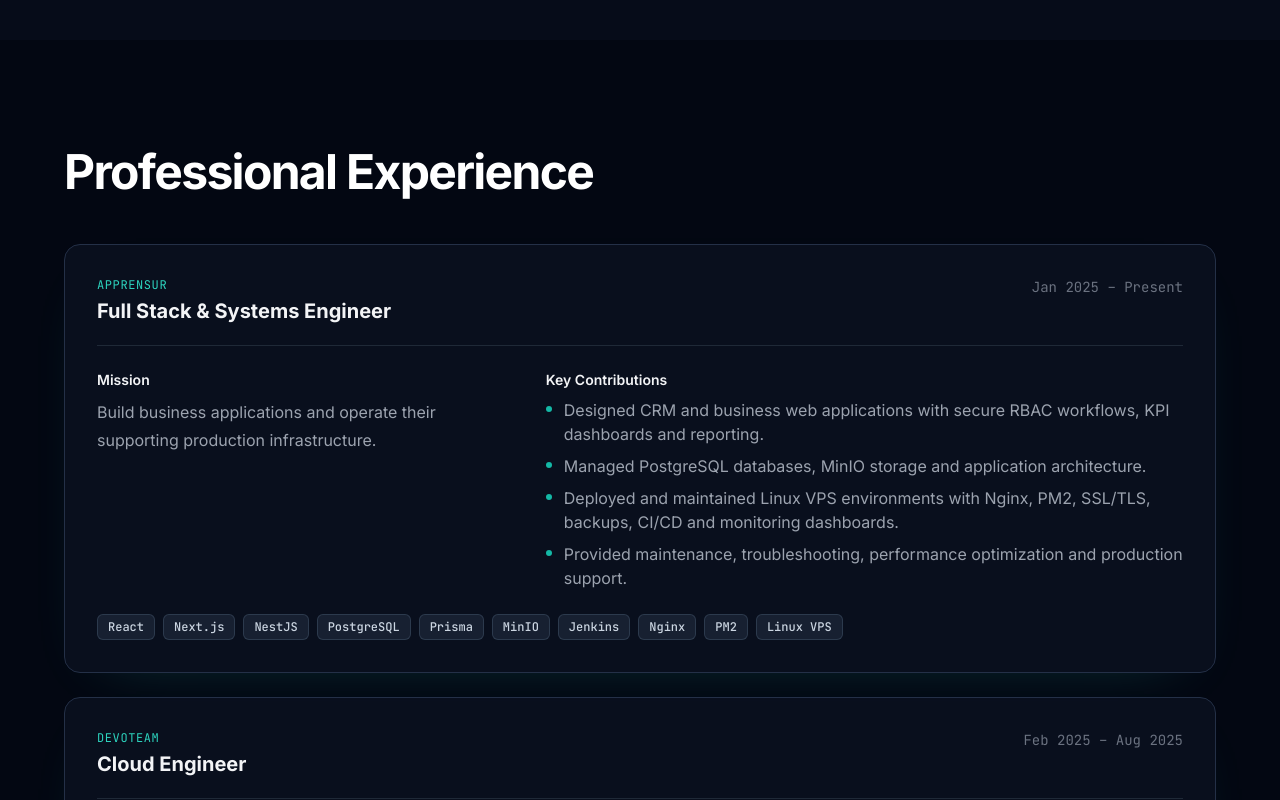
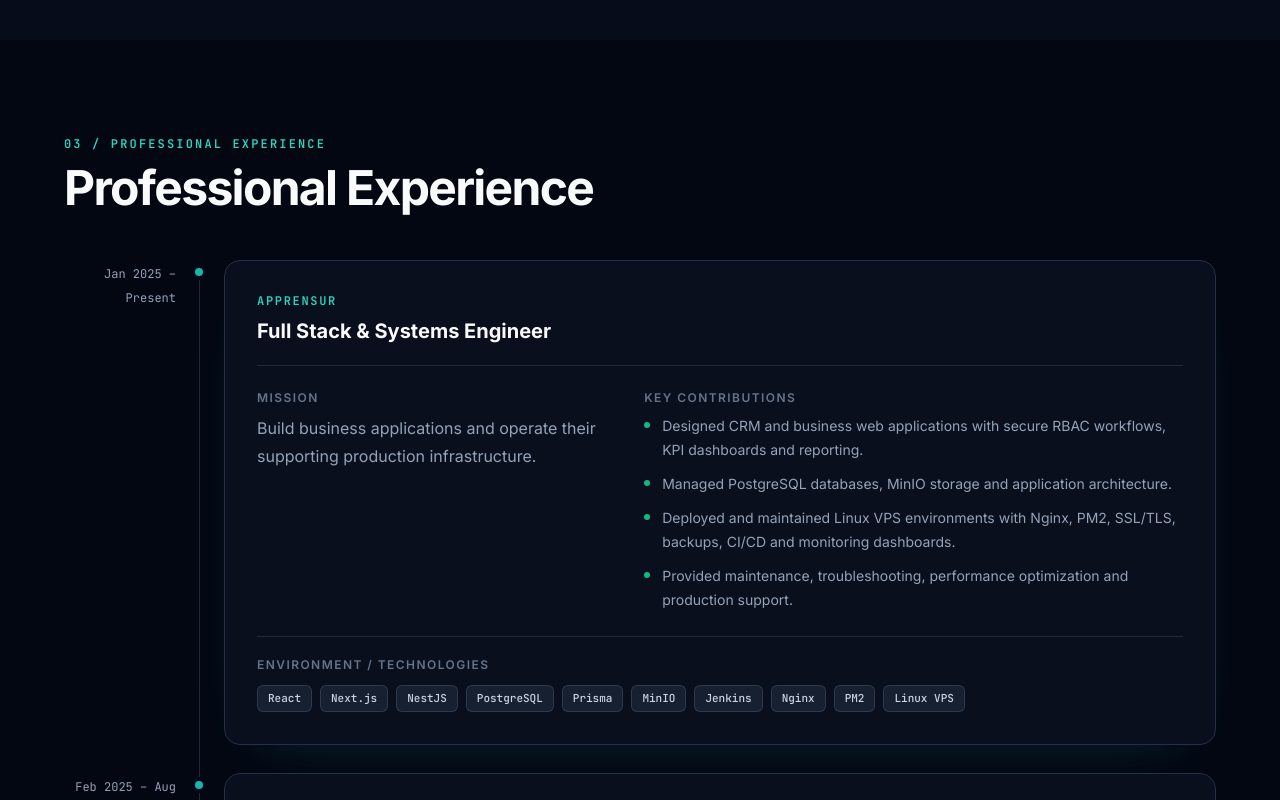
Before and after one commit to nassimfatnassi1999/portfolio-nassim, a React (Vite) app: page / in a window 1280 px wide. Shown: the part 2740-3540 px from the top of the page. Built offline with nearby package versions, Linux system fonts and the light colour scheme.

Commit message:
feat: present experience and projects as case studies

```diff
--- a/src/components/Experience.tsx
+++ b/src/components/Experience.tsx
@@ -1,5 +1,8 @@
 import type { Experience as ExperienceRecord } from '../types/portfolio';
 import { Section } from './Section';
+import { SectionHeader } from './ui/SectionHeader';
+import { SurfaceCard } from './ui/SurfaceCard';
+import { TechnologyBadge } from './ui/TechnologyBadge';
 
 type ExperienceProps = {
   experiences: ExperienceRecord[];
@@ -8,24 +11,41 @@ type ExperienceProps = {
 
 export function Experience({ experiences, labels }: ExperienceProps) {
   return (
-    <Section id="experience" className="px-4 py-24 sm:px-6 lg:px-8">
+    <Section id="experience" className="scroll-mt-20 px-4 py-24 sm:px-6 lg:px-8">
       <div className="mx-auto max-w-6xl">
-        <h2 className="section-heading text-gray-900 dark:text-white">{labels.experience}</h2>
-        <div className="mt-12 space-y-6">
+        <SectionHeader eyebrow={`03 / ${labels.experience}`} title={labels.experience} />
+        <ol className="relative mt-12 space-y-7 before:absolute before:bottom-5 before:left-[0.4375rem] before:top-5 before:w-px before:bg-slate-200 dark:before:bg-slate-800 sm:before:left-[8.45rem]">
           {experiences.map((experience) => (
-            <article key={experience.id} data-experience-id={experience.id} className="glass-card p-6 sm:p-8">
-              <header className="flex flex-wrap justify-between gap-4 border-b border-gray-200 pb-5 dark:border-gray-800">
-                <div><p className="font-mono text-xs uppercase tracking-wider text-brand-600 dark:text-brand-400">{experience.company}</p><h3 className="mt-1 text-xl font-bold">{experience.role}</h3></div>
-                <time className="font-mono text-sm text-gray-500">{experience.period}</time>
-              </header>
-              <div className="mt-6 grid gap-6 lg:grid-cols-[0.8fr_1.2fr]">
-                <div><h4 className="text-sm font-semibold">{labels.mission}</h4><p className="mt-2 leading-7 text-gray-600 dark:text-gray-400">{experience.mission}</p></div>
-                <div><h4 className="text-sm font-semibold">{labels.contributions}</h4><ul className="mt-2 space-y-2 text-gray-600 dark:text-gray-400">{experience.contributions.map((item) => <li key={item} className="flex gap-3"><span className="mt-2 h-1.5 w-1.5 shrink-0 rounded-full bg-brand-500" />{item}</li>)}</ul></div>
+            <li key={experience.id} className="relative sm:grid sm:grid-cols-[7rem_1fr] sm:gap-12">
+              <div className="mb-3 pl-7 sm:mb-0 sm:pl-0 sm:text-right">
+                <span aria-hidden="true" className="absolute left-1 top-2 h-2 w-2 rounded-full bg-brand-500 ring-4 ring-slate-50 dark:ring-slate-950 sm:left-[8.2rem]" />
+                <time className="font-mono text-xs leading-5 text-slate-500 dark:text-slate-400">{experience.period}</time>
               </div>
-              <div className="mt-6 flex flex-wrap gap-2">{experience.environment.map((item) => <span key={item} className="skill-badge text-xs">{item}</span>)}</div>
-            </article>
+              <SurfaceCard as="article" data-experience-id={experience.id} className="p-6 sm:p-8">
+                <header className="border-b border-slate-200/80 pb-5 dark:border-slate-800">
+                  <p className="font-mono text-xs font-semibold uppercase tracking-[0.14em] text-brand-600 dark:text-brand-400">{experience.company}</p>
+                  <h3 className="mt-2 text-xl font-bold text-slate-950 dark:text-slate-50">{experience.role}</h3>
+                </header>
+                <div className="mt-6 grid gap-7 lg:grid-cols-[0.8fr_1.2fr]">
+                  <div>
+                    <h4 className="text-xs font-semibold uppercase tracking-[0.12em] text-slate-500">{labels.mission}</h4>
+                    <p className="mt-2 leading-7 text-slate-600 dark:text-slate-400">{experience.mission}</p>
+                  </div>
+                  <div>
+                    <h4 className="text-xs font-semibold uppercase tracking-[0.12em] text-slate-500">{labels.contributions}</h4>
+                    <ul className="mt-2 space-y-2.5 text-sm leading-6 text-slate-600 dark:text-slate-400">
+                      {experience.contributions.map((item) => <li key={item} className="flex gap-3"><span aria-hidden="true" className="mt-2 h-1.5 w-1.5 shrink-0 rounded-full bg-emerald-500" /><span>{item}</span></li>)}
+                    </ul>
+                  </div>
+                </div>
+                <div className="mt-6 border-t border-slate-200/80 pt-5 dark:border-slate-800">
+                  <h4 className="mb-3 text-xs font-semibold uppercase tracking-[0.12em] text-slate-500">{labels.environment} / {labels.technologies}</h4>
+                  <div className="flex flex-wrap gap-2">{experience.environment.map((item) => <TechnologyBadge key={item}>{item}</TechnologyBadge>)}</div>
+                </div>
+              </SurfaceCard>
+            </li>
           ))}
-        </div>
+        </ol>
       </div>
     </Section>
   );
--- a/src/components/Projects.tsx
+++ b/src/components/Projects.tsx
@@ -1,25 +1,61 @@
 import { ExternalLink } from 'lucide-react';
 import type { Project } from '../types/portfolio';
 import { Section } from './Section';
+import { SectionHeader } from './ui/SectionHeader';
+import { StatusIndicator } from './ui/StatusIndicator';
+import { SurfaceCard } from './ui/SurfaceCard';
+import { TechnologyBadge } from './ui/TechnologyBadge';
 
 type ProjectsProps = { projects: Project[]; labels: Record<string, string> };
 
 export function Projects({ projects, labels }: ProjectsProps) {
   return (
-    <Section id="projects" className="bg-white/50 px-4 py-24 dark:bg-gray-900/40 sm:px-6 lg:px-8" threshold={0}>
+    <Section id="projects" className="scroll-mt-20 bg-white/50 px-4 py-24 dark:bg-slate-900/35 sm:px-6 lg:px-8" threshold={0}>
       <div className="mx-auto max-w-7xl">
-        <div className="mb-12 max-w-3xl"><h2 className="section-heading">{labels.projects}</h2><p className="text-gray-600 dark:text-gray-400">{labels.projectsIntro}</p></div>
-        <div className="grid gap-6 md:grid-cols-2 xl:grid-cols-3">
+        <SectionHeader eyebrow={`04 / ${labels.projects}`} title={labels.projects} description={labels.projectsIntro} />
+        <div className="mt-12 grid gap-6 lg:grid-cols-2">
           {projects.map((project) => (
-            <article key={project.id} data-project-id={project.id} className="glass-card flex h-full flex-col p-6">
-              <div className="flex items-center justify-between gap-3"><span className="font-mono text-xs text-terminal-green">● {project.status}</span><span className="font-mono text-[10px] uppercase tracking-wider text-gray-500">{project.priority}</span></div>
-              <h3 className="mt-4 text-xl font-bold">{project.title}</h3>
-              <p className="mt-1 text-sm text-brand-600 dark:text-brand-400">{project.subtitle}</p>
-              <p className="mt-4 text-sm leading-6 text-gray-600 dark:text-gray-400">{project.problem}</p>
-              <p className="mt-4 border-l-2 border-brand-500/40 pl-3 font-mono text-xs leading-6 text-gray-500 dark:text-gray-400">{project.architecture}</p>
-              <div className="mt-5 flex flex-wrap gap-2">{project.technologies.map((item) => <span key={item} className="skill-badge text-xs">{item}</span>)}</div>
-              {project.links.length > 0 && <div className="mt-auto pt-6">{project.links.map((link) => <a key={link.url} href={link.url} target="_blank" rel="noopener noreferrer" className="inline-flex min-h-11 items-center gap-2 text-sm font-semibold text-brand-600 dark:text-brand-400">{link.label}<ExternalLink className="h-4 w-4" /></a>)}</div>}
-            </article>
+            <SurfaceCard
+              key={project.id}
+              as="article"
+              data-project-id={project.id}
+              data-project-priority={project.priority}
+              className="flex h-full flex-col overflow-hidden p-0"
+            >
+              <div className="border-b border-slate-200/80 bg-slate-100/55 px-6 py-4 dark:border-slate-800 dark:bg-slate-950/45">
+                <div className="flex items-center justify-between gap-3">
+                  <StatusIndicator label={project.status} />
+                  <span className="font-mono text-[10px] font-semibold uppercase tracking-[0.14em] text-slate-500">{project.priority}</span>
+                </div>
+              </div>
+              <div className="flex flex-1 flex-col p-6">
+                <h3 className="text-xl font-bold text-slate-950 dark:text-slate-50">{project.title}</h3>
+                <p className="mt-1 text-sm font-medium text-brand-600 dark:text-brand-400">{project.subtitle}</p>
+
+                <dl className="mt-6 space-y-5 text-sm leading-6">
+                  <div><dt className="font-mono text-[11px] font-semibold uppercase tracking-[0.12em] text-slate-500">{labels.problem}</dt><dd className="mt-1 text-slate-600 dark:text-slate-400">{project.problem}</dd></div>
+                  <div><dt className="font-mono text-[11px] font-semibold uppercase tracking-[0.12em] text-slate-500">{labels.architecture}</dt><dd className="mt-1 border-l-2 border-sky-500/40 pl-3 text-slate-600 dark:text-slate-400">{project.architecture}</dd></div>
+                  <div><dt className="font-mono text-[11px] font-semibold uppercase tracking-[0.12em] text-slate-500">{labels.role}</dt><dd className="mt-1 text-slate-600 dark:text-slate-400">{project.role}</dd></div>
+                  <div data-outcome-kind={project.outcome.kind} className="rounded-lg border border-emerald-500/20 bg-emerald-500/5 p-4">
+                    <dt className="font-mono text-[11px] font-semibold uppercase tracking-[0.12em] text-emerald-700 dark:text-emerald-400">{labels[project.outcome.kind]}</dt>
+                    <dd className="mt-1 text-slate-700 dark:text-slate-300">{project.outcome.text}</dd>
+                  </div>
+                </dl>
+
+                {project.details.length > 0 && (
+                  <ul className="mt-5 space-y-2 text-sm leading-6 text-slate-600 dark:text-slate-400">
+                    {project.details.map((detail) => <li key={detail} className="flex gap-3"><span aria-hidden="true" className="mt-2 h-1.5 w-1.5 shrink-0 rounded-full bg-brand-500" /><span>{detail}</span></li>)}
+                  </ul>
+                )}
+
+                <div className="mt-6 flex flex-wrap gap-2">{project.technologies.map((item) => <TechnologyBadge key={item}>{item}</TechnologyBadge>)}</div>
+                {project.links.length > 0 && (
+                  <div className="mt-auto flex flex-wrap gap-x-5 pt-6">
+                    {project.links.map((link) => <a key={link.url} href={link.url} target="_blank" rel="noopener noreferrer" aria-label={`${link.label}: ${project.title}`} className="inline-flex min-h-11 items-center gap-2 text-sm font-semibold text-brand-600 transition-colors hover:text-brand-500 dark:text-brand-400">{link.label}<ExternalLink aria-hidden="true" className="h-4 w-4" /></a>)}
+                  </div>
+                )}
+              </div>
+            </SurfaceCard>
           ))}
         </div>
       </div>
```
Also changed, not shown: 1 other file (tests, documents, lock files or other folders).
